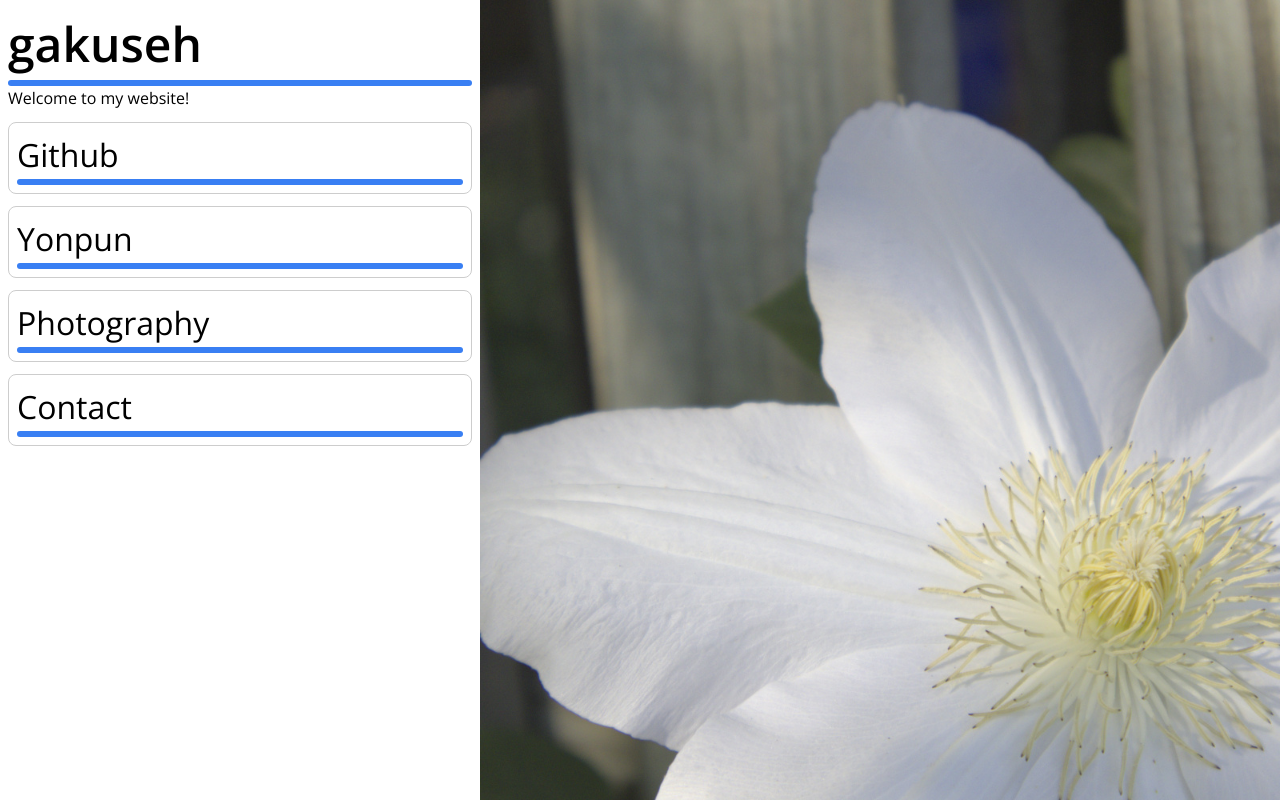
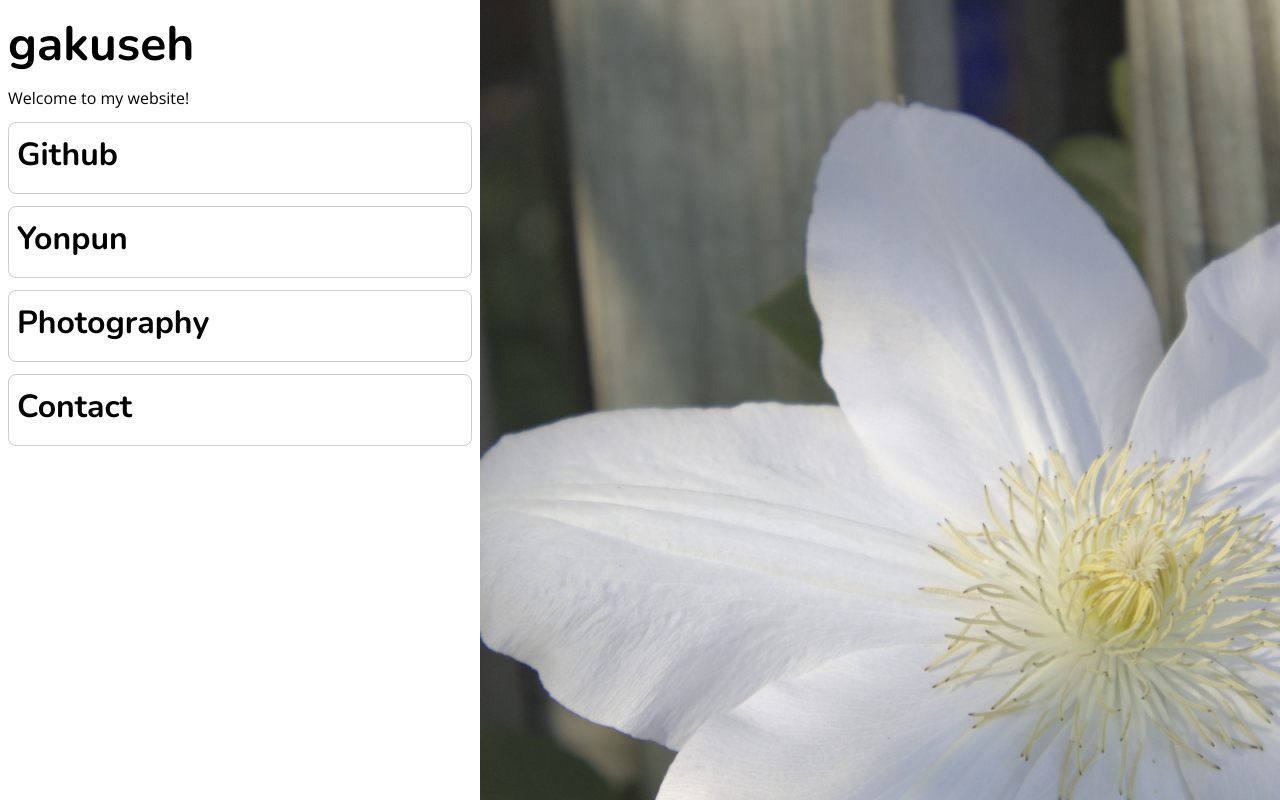
Before and after one commit to gakuseh/gakuseh.dev, a React (Vite) app: page / in a window 1280 px wide. Built offline with nearby package versions, Linux system fonts and the light colour scheme.

Commit message:
Nunito font

```diff
--- a/src/index.css
+++ b/src/index.css
@@ -11,10 +11,14 @@ a {
 
 h1 {
   font-size: 3rem;
+  font-family: "Nunito";
+  font-weight: 700;
 }
 
 h2 {
+  font-family: "Nunito";
   font-size: 2rem;
+  font-weight: 700;
 }
 
 @font-face {
@@ -34,6 +38,18 @@ h2 {
     format("truetype");
 }
 
-@theme {
-  --color-blue: #397ff3;
+@font-face {
+  font-family: "Nunito";
+  font-style: normal;
+  font-weight: 200 1000;
+  font-display: swap;
+  src: url("/fonts/Nunito-VariableFont_wght.ttf") format("truetype");
 }
+
+@font-face {
+  font-family: "Nunito";
+  font-style: italic;
+  font-weight: 200 1000;
+  font-display: swap;
+  src: url("/fonts/Nunito-Italic-VariableFont_wght.ttf") format("truetype");
+}
```
Also changed, not shown: public/fonts/Nunito-Italic-VariableFont_wght.ttf (added), public/fonts/Nunito-VariableFont_wght.ttf (added).
